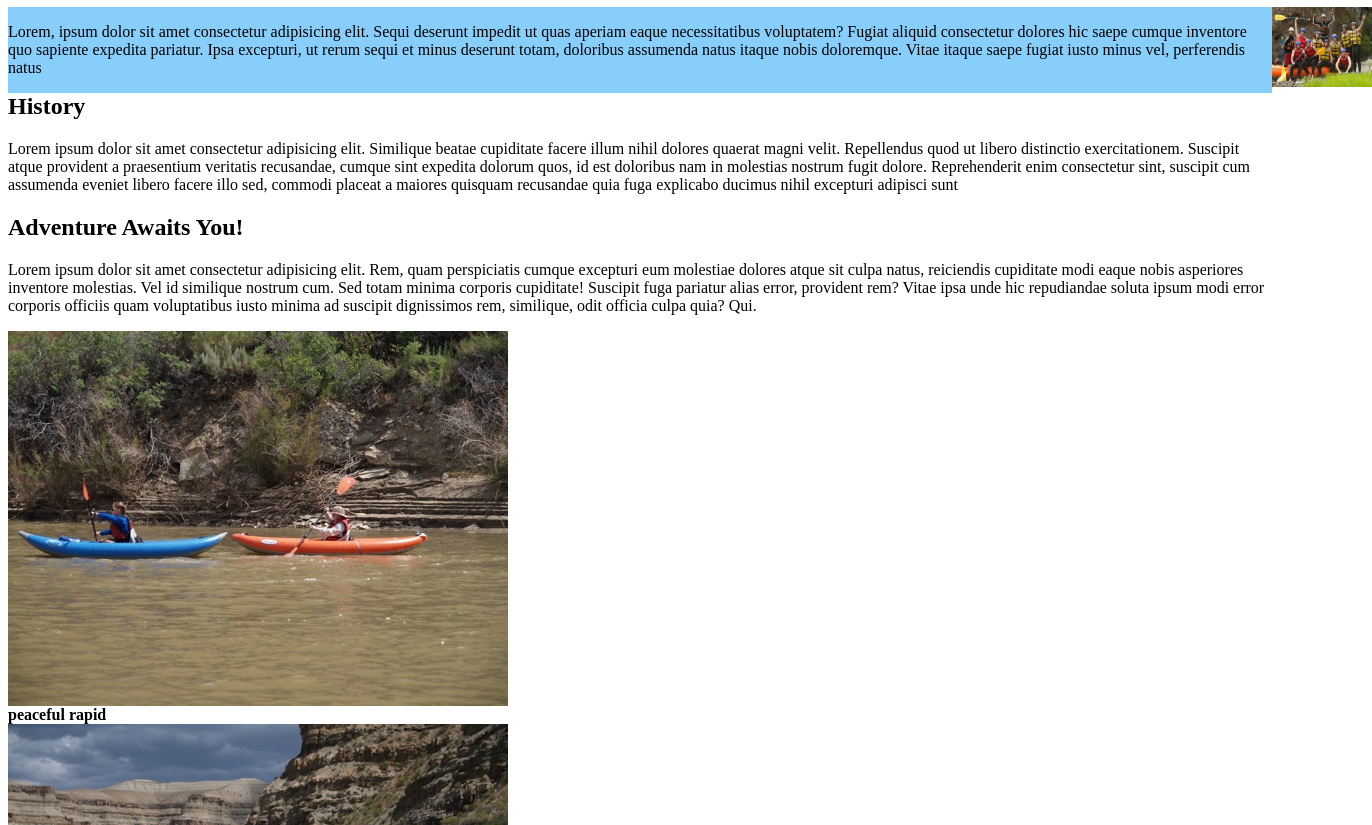
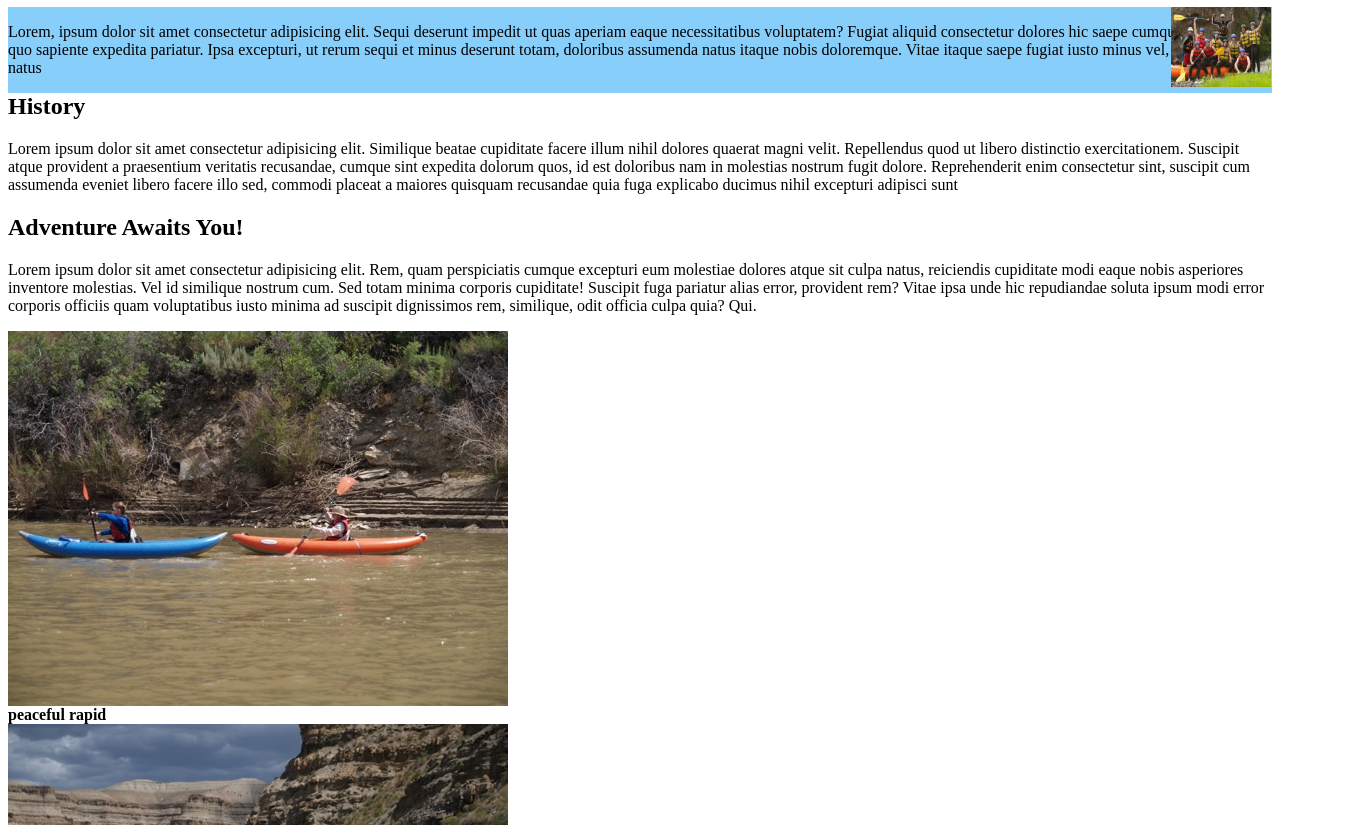
Before and after one commit to kingsDeCODDER/wwr, a plain HTML site: page index.html in a window 1280 px wide. Shown: the part 236-1061 px from the top of the page, 1372 px wide, since content can reach past the window. Drawn offline with Linux system fonts and the light colour scheme.

Commit message:
Update rafting.css

```diff
--- a/styles/rafting.css
+++ b/styles/rafting.css
@@ -23,7 +23,7 @@ article img{
     position: absolute;
     width:100px;
     height:80px;
-    padding-left:100%;
+    padding-left:92%;
 }
 
 article{
```
